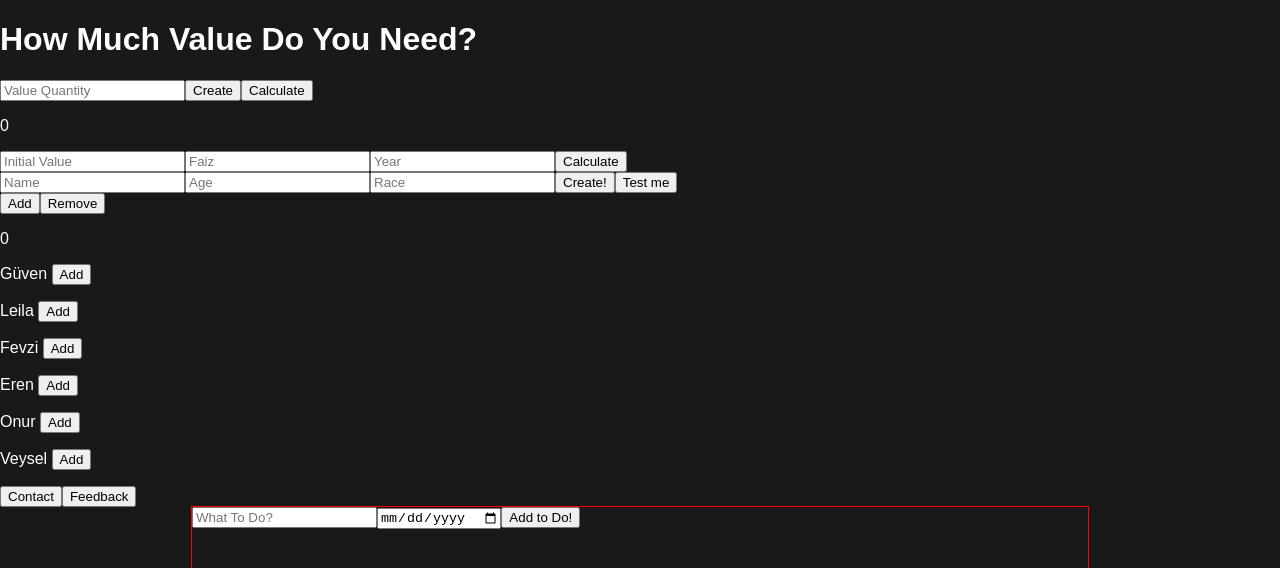
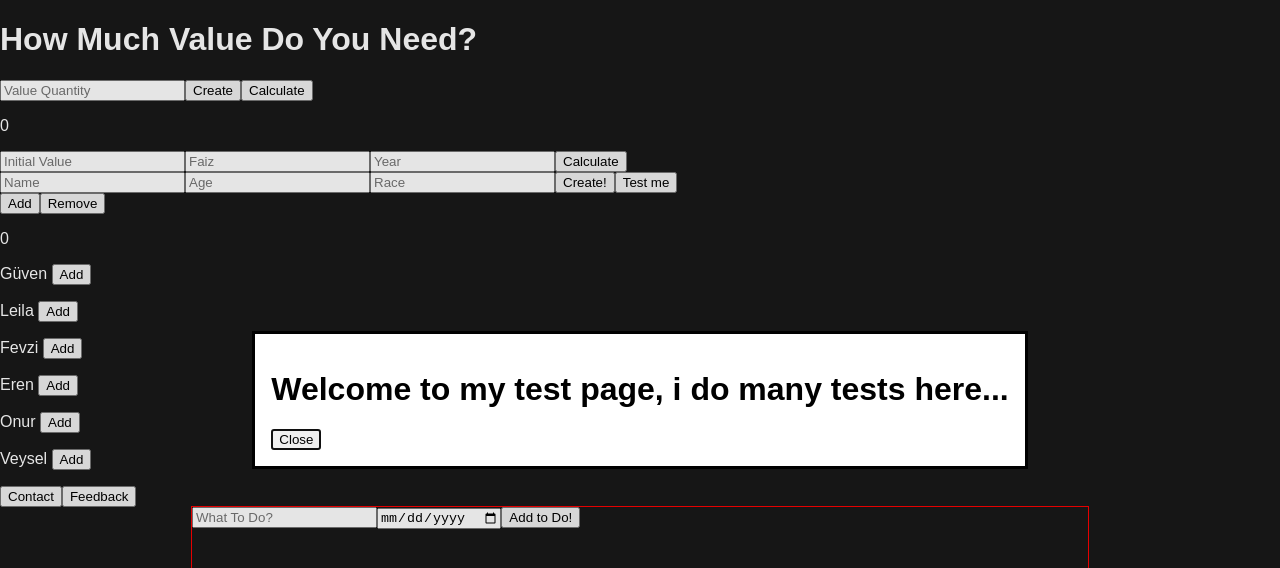
Before and after one commit to guvenfazli/To-Do-List-w-React, a React (Create React App) app in the folder theater/: page / in a window 1280 px wide. Shown: the top 568 px of the page. Built offline with nearby package versions, Linux system fonts and the light colour scheme; a web font is replaced by a local one.

Commit message:
useEffect and single-time pop up is done

```diff
--- a/theater/src/App.jsx
+++ b/theater/src/App.jsx
@@ -1,5 +1,5 @@
 import './App.css';
-import { useState, useRef } from 'react';
+import { useState, useRef, useEffect } from 'react';
 import Welcome from './Components/Welcome';
 
 const denemeArray = ["araba", "yol", "kamyon"]
@@ -225,6 +225,9 @@ function App() {
   }
 
 
+    useEffect(() => {
+      getPopUp();
+    }, [])
 
 
   return (
--- a/theater/src/Components/Welcome.jsx
+++ b/theater/src/Components/Welcome.jsx
@@ -6,7 +6,7 @@ const Welcome = forwardRef(function Welcome({close}, ref){
 
       <h1>Welcome to my test page, i do many tests here...</h1>
 
-      <form action="dialog">
+      <form method="dialog">
         <button>Close</button>
       </form>
 
```
